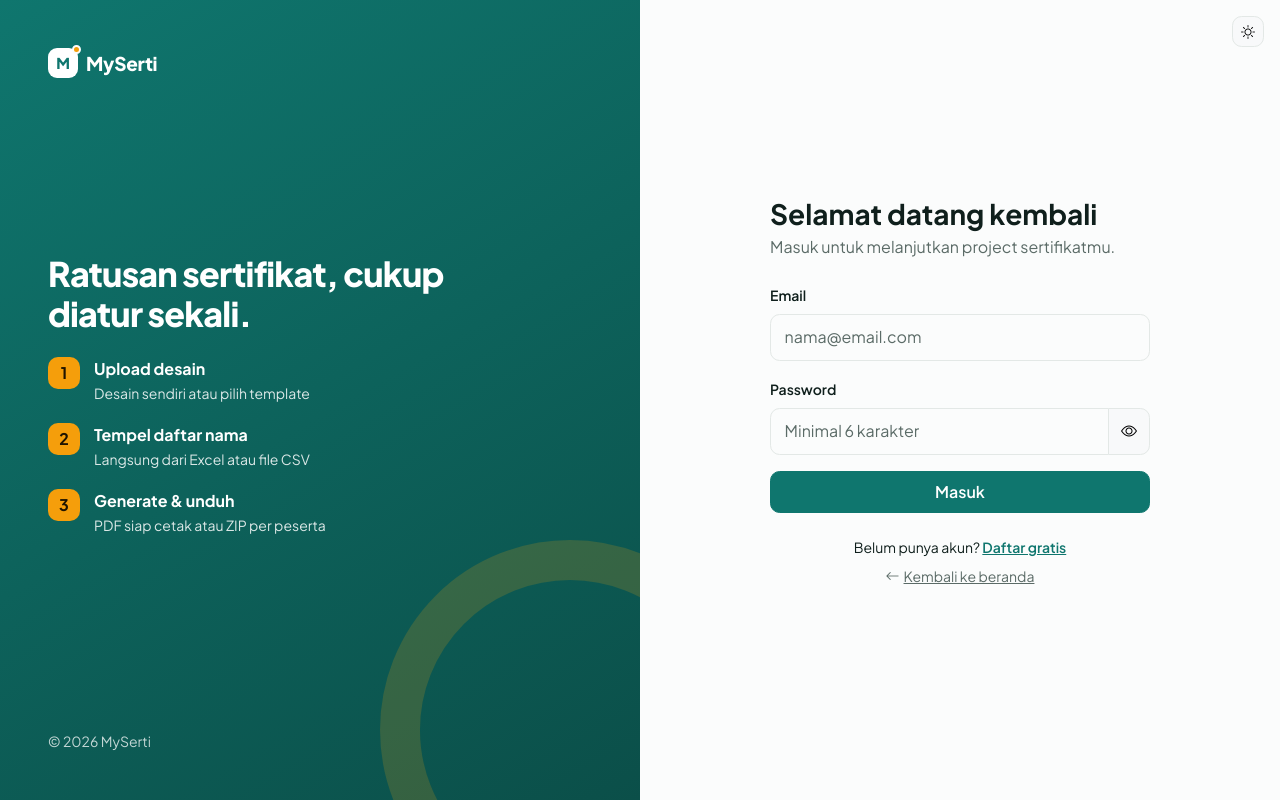
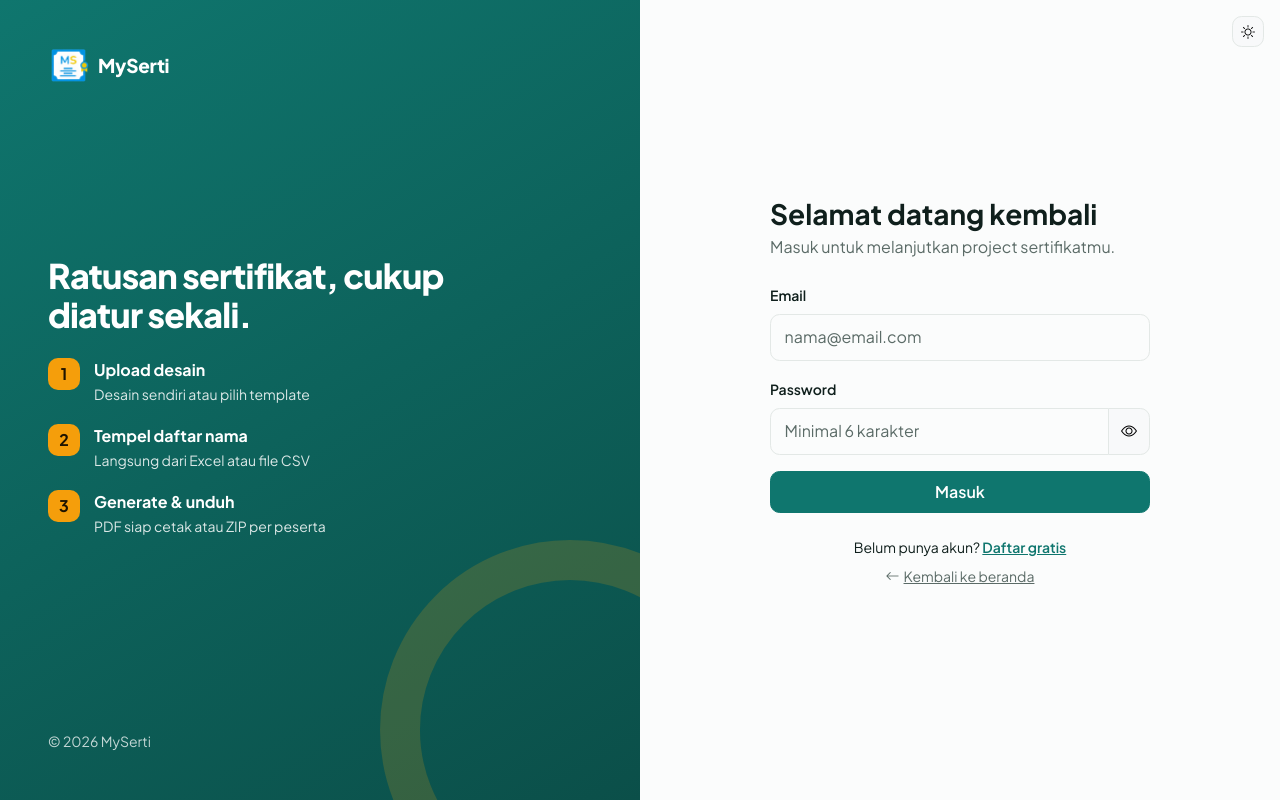
Before and after one commit to azzahra207/generate-sertifikat, a plain HTML site: page login.html in a window 1280 px wide. Drawn offline with nearby package versions, Linux system fonts and the light colour scheme.

Commit message:
ganti logo

```diff
--- a/css/style.css
+++ b/css/style.css
@@ -111,9 +111,10 @@
 /* logo */
 .logo { display: inline-flex; align-items: center; gap: 8px; font-weight: 800; font-size: 19px; color: var(--sk-text); text-decoration: none; letter-spacing: -.3px; }
 .logo:hover { color: var(--sk-text); }
-.logo i { width: 30px; height: 30px; border-radius: 9px; background: linear-gradient(135deg, var(--sk-primary), #14b8a6); display: grid; place-items: center; color: #fff; font-style: normal; font-size: 15px; position: relative; }
-.logo i::after { content: ""; position: absolute; right: -3px; top: -3px; width: 9px; height: 9px; border-radius: 50%; background: var(--sk-accent); border: 2px solid var(--bs-body-bg); }
-.logo span { color: var(--sk-primary); }
+/* gambar logo: dipotong ke bagian lambang saja (tulisan MySerti di bawahnya diganti teks HTML) */
+.logo img { width: 42px; height: auto; aspect-ratio: 1 / .8; object-fit: cover; object-position: top; }
+.logo b { color: #0494e6; }
+.logo span { color: #f2c800; }
 
 /* tombol tema */
 .sk-theme .dropdown-item.active { background: var(--sk-sel); color: var(--sk-text); font-weight: 600; }
--- a/login.html
+++ b/login.html
@@ -4,6 +4,7 @@
 <meta charset="utf-8">
 <meta name="viewport" content="width=device-width,initial-scale=1">
 <title>Masuk | MySerti</title>
+<link rel="icon" href="img/logo.webp">
 <link rel="stylesheet" href="vendor/bootstrap/css/bootstrap.min.css">
 <link rel="stylesheet" href="https://cdn.jsdelivr.net/npm/bootstrap-icons@1.11.3/font/bootstrap-icons.min.css">
 <link rel="stylesheet" href="css/style.css">
@@ -12,8 +13,7 @@
 .auth { min-height: 100vh; display: grid; grid-template-columns: 1fr 1fr; }
 .auth-side { background: linear-gradient(150deg, #0f766e, #0b4f49); color: #fff; padding: 48px; display: flex; flex-direction: column; justify-content: space-between; position: relative; overflow: hidden; }
 .auth-side::after { content: ""; position: absolute; width: 380px; height: 380px; border-radius: 50%; border: 40px solid rgb(245 158 11 / .18); right: -120px; bottom: -120px; }
-.auth-side .logo, .auth-side .logo:hover, .auth-side .logo span { color: #fff; }
-.auth-side .logo i { background: #fff; color: #0f766e; }
+.auth-side .logo, .auth-side .logo:hover, .auth-side .logo b, .auth-side .logo span { color: #fff; }
 .auth-side h2 { font-weight: 800; font-size: 34px; line-height: 1.15; letter-spacing: -.8px; max-width: 420px; }
 .auth-step { display: flex; gap: 14px; align-items: flex-start; margin-bottom: 18px; position: relative; z-index: 1; }
 .auth-step b { width: 32px; height: 32px; border-radius: 10px; background: #f59e0b; color: #1f1400; display: grid; place-items: center; flex: none; }
@@ -28,7 +28,7 @@
 <main class="auth">
   <!-- panel kiri: penjelasan singkat -->
   <section class="auth-side">
-    <a class="logo" href="index.html"><i>M</i><b>My<span>Serti</span></b></a>
+    <a class="logo" href="index.html"><img src="img/logo.webp" alt=""><b>My<span>Serti</span></b></a>
     <div>
       <h2 class="mb-4">Ratusan sertifikat, cukup diatur sekali.</h2>
       <div class="auth-step"><b>1</b><div><div class="fw-bold">Upload desain</div><span>Desain sendiri atau pilih template</span></div></div>
@@ -42,7 +42,7 @@
   <section class="auth-form">
     <div class="position-absolute top-0 end-0 p-3" data-theme-toggle></div>
     <div class="auth-card">
-      <a class="logo d-lg-none mb-4" href="index.html"><i>M</i><b>My<span>Serti</span></b></a>
+      <a class="logo d-lg-none mb-4" href="index.html"><img src="img/logo.webp" alt=""><b>My<span>Serti</span></b></a>
       <h1 class="h3 fw-bold mb-1" id="title">Selamat datang kembali</h1>
       <p class="text-muted mb-4" id="subtitle">Masuk untuk melanjutkan project sertifikatmu.</p>
       <form id="form" novalidate>
```
Also changed, not shown: app.html (+2 -1 lines), editor.html (+2 -0 lines), index.html (+3 -2 lines), img/logo.webp (added).
